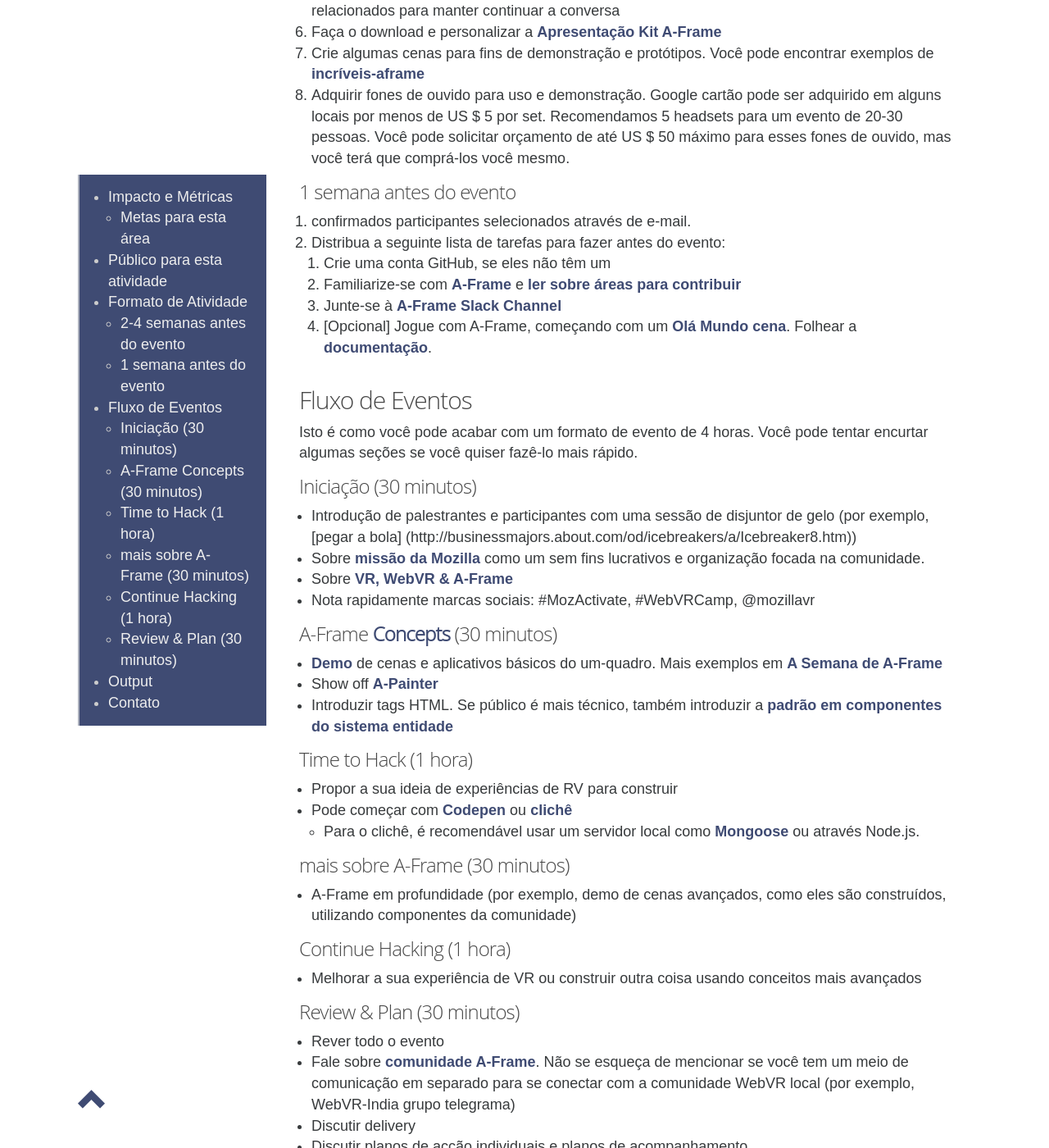
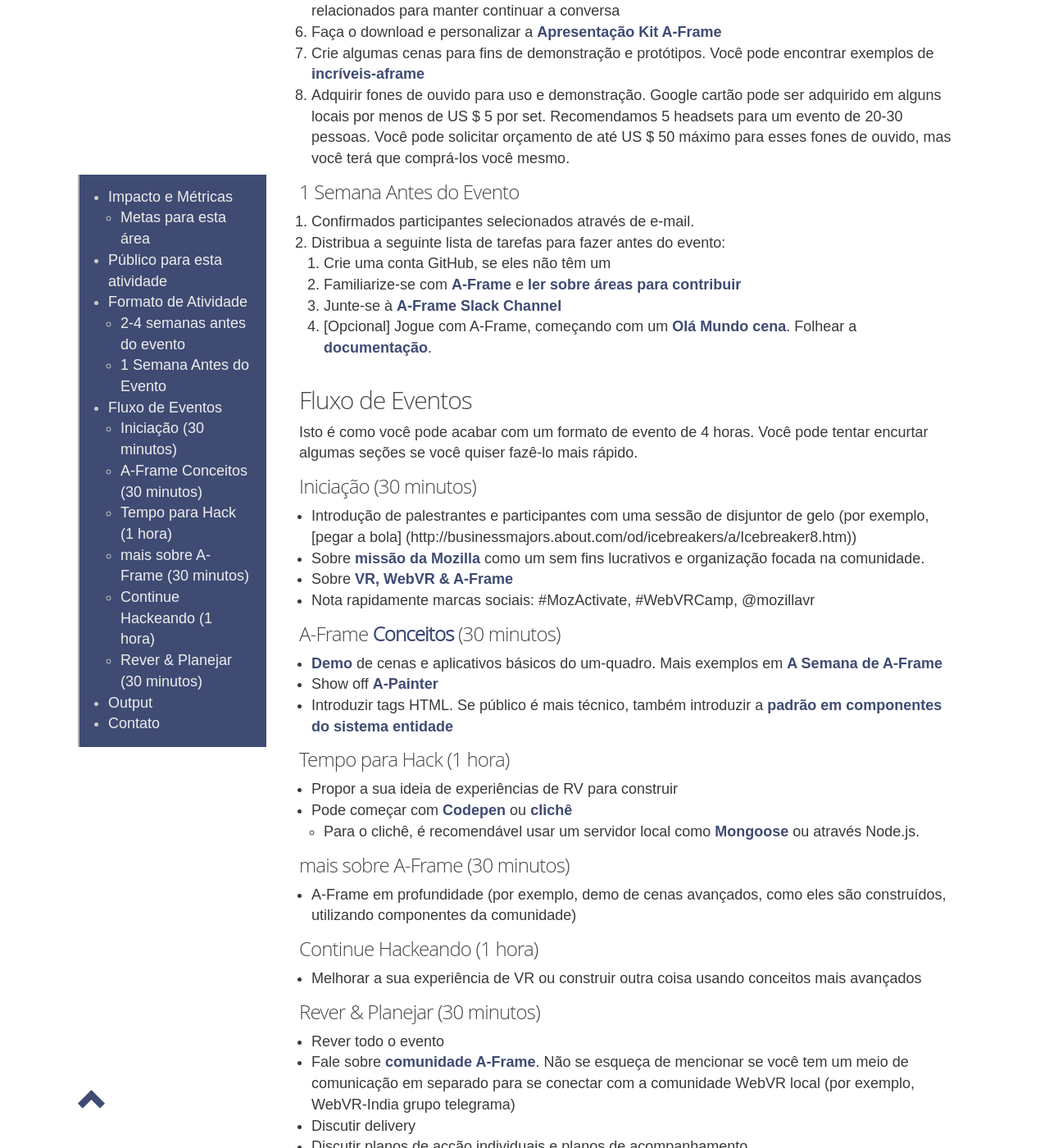
Before and after one commit to mozilla/activate.mozilla.community, a Jekyll site: the page built from _pages/pt/webvr-camp.md, in a window 1280 px wide and 1400 px high, scrolled down 1412 px. Shown: the whole window at 82% size. Built offline with Jekyll 4.4.1, drawn with Linux system fonts in a browser that asks for light colours; some web fonts are replaced; some of the changed text lies outside the part shown.

Commit message:
Portuguese Revison

```diff
--- a/_pages/pt/webvr-camp.md
+++ b/_pages/pt/webvr-camp.md
@@ -51,9 +51,9 @@
 7. Crie algumas cenas para fins de demonstração e protótipos. Você pode encontrar exemplos de [incríveis-aframe](https://github.com/aframevr/awesome-aframe)
 8. Adquirir fones de ouvido para uso e demonstração. Google cartão pode ser adquirido em alguns locais por menos de US $ 5 por set. Recomendamos 5 headsets para um evento de 20-30 pessoas. Você pode solicitar orçamento de até US $ 50 máximo para esses fones de ouvido, mas você terá que comprá-los você mesmo.
 
-### 1 semana antes do evento
+### 1 Semana Antes do Evento
 
-1. confirmados participantes selecionados através de e-mail.
+1. Confirmados participantes selecionados através de e-mail.
 2. Distribua a seguinte lista de tarefas para fazer antes do evento:
     1. Crie uma conta GitHub, se eles não têm um
     2. Familiarize-se com [A-Frame](https://aframe.io/) e [ler sobre áreas para contribuir](https://github.com/aframevr/aframe/blob/master/CONTRIBUTING.md)
@@ -71,13 +71,13 @@
 * Sobre [VR, WebVR & A-Frame](https://gurumukhi.wordpress.com/2016/09/21/a-frame-for-vr-development-on-web/)
 * Nota rapidamente marcas sociais: #MozActivate, #WebVRCamp, @mozillavr
 
-### A-Frame [Concepts](https://aframe.io/docs/0.3.0/introduction/) (30 minutos)
+### A-Frame [Conceitos](https://aframe.io/docs/0.3.0/introduction/) (30 minutos)
 
 * [Demo](http://aframe.io/examples) de cenas e aplicativos básicos do um-quadro. Mais exemplos em [A Semana de A-Frame](https://aframe.io/blog/)
 * Show off [A-Painter](https://blog.mozvr.com/a-painter/)
 * Introduzir tags HTML. Se público é mais técnico, também introduzir a [padrão em componentes do sistema entidade](https://aframe.io/docs/0.3.0/introduction/#entity-component-system)
 
-### Time to Hack (1 hora)
+### Tempo para Hack (1 hora)
 
 * Propor a sua ideia de experiências de RV para construir
 * Pode começar com [Codepen](http://codepen.io/mozvr/pen/BjygdO) ou [clichê](https://github.com/aframevr/aframe-boilerplate)
@@ -87,11 +87,11 @@
 
 * A-Frame em profundidade (por exemplo, demo de cenas avançados, como eles são construídos, utilizando componentes da comunidade)
 
-### Continue Hacking (1 hora)
+### Continue Hackeando (1 hora)
 
 * Melhorar a sua experiência de VR ou construir outra coisa usando conceitos mais avançados
 
-### Review & Plan (30 minutos)
+### Rever & Planejar (30 minutos)
 
 * Rever todo o evento
 * Fale sobre [comunidade A-Frame](http://aframe.io/community/). Não se esqueça de mencionar se você tem um meio de comunicação em separado para se conectar com a comunidade WebVR local (por exemplo, WebVR-India grupo telegrama)
```
Also changed, not shown: other parts of _pages/pt/webvr-camp.md (+1 -1 lines).
